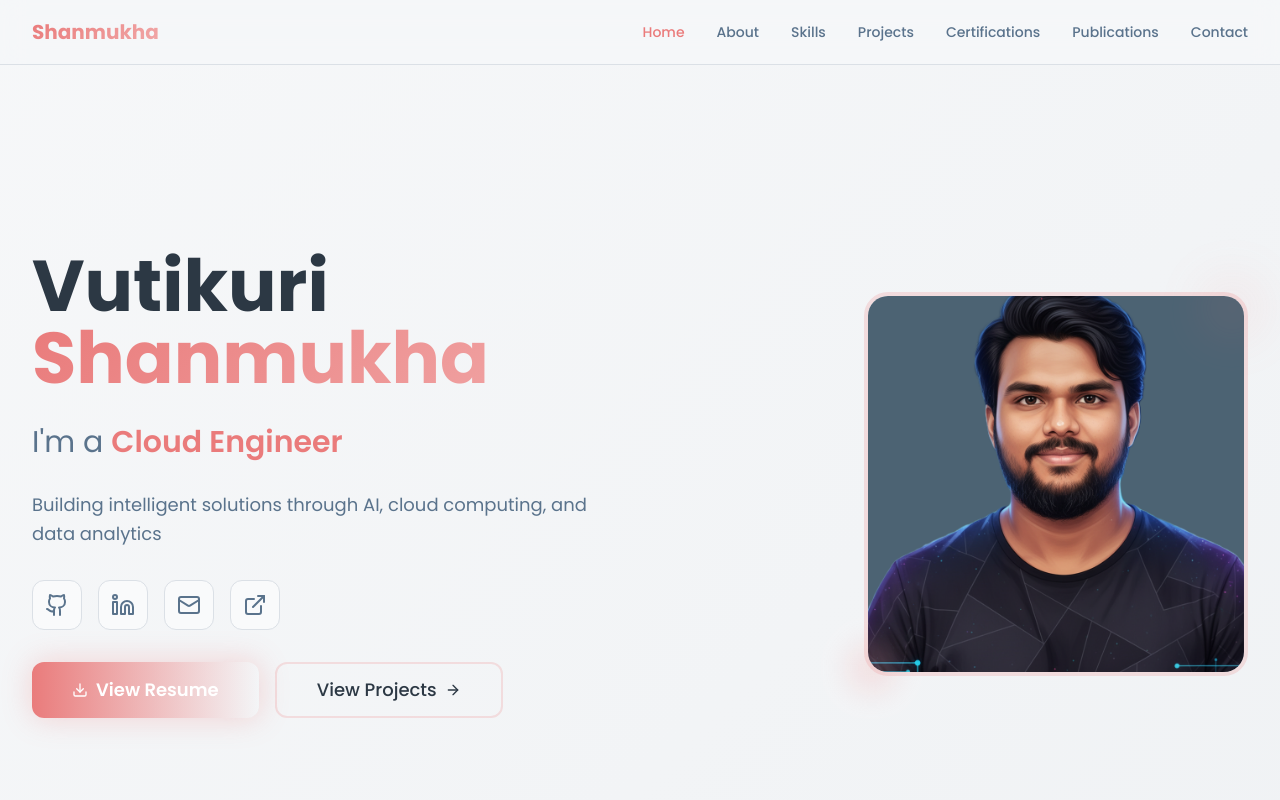
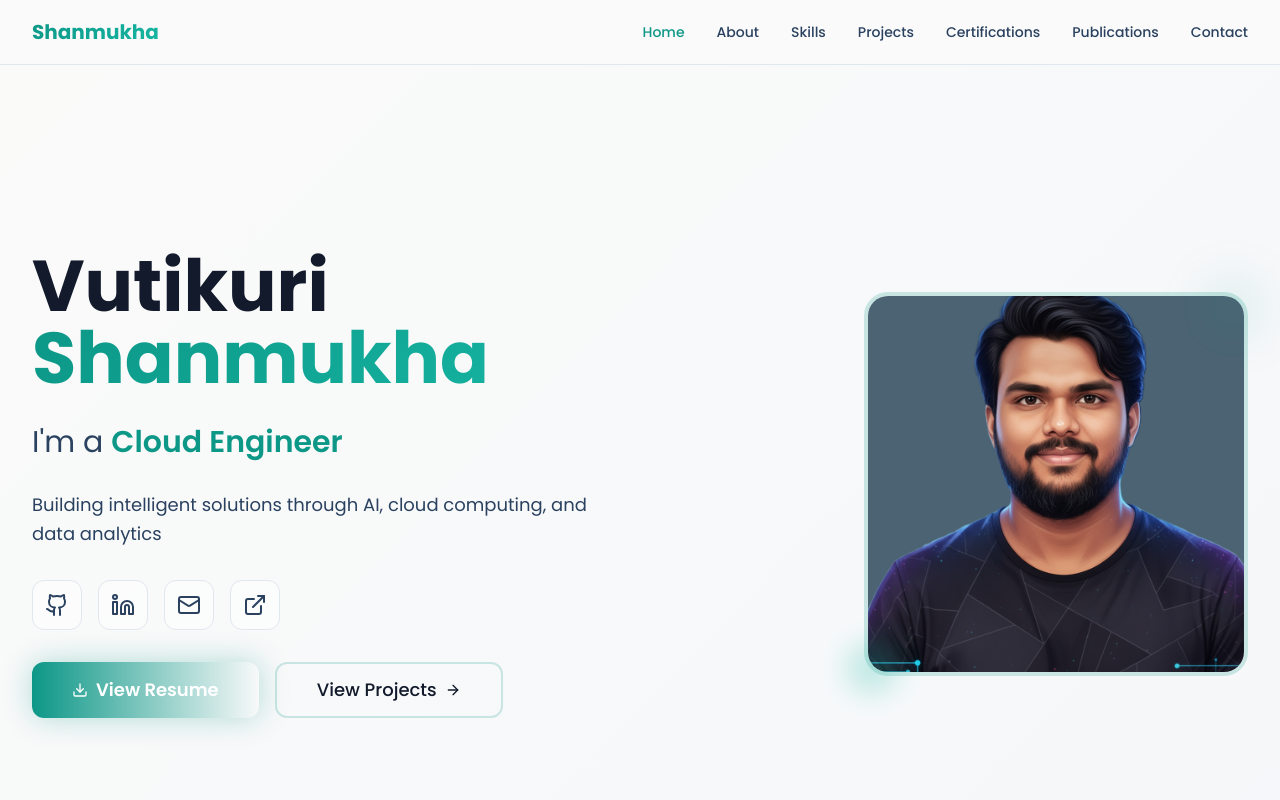
Before and after one commit to vutikurishanmukha9/shanmukh-vutikuri-portfolio, a React (Vite) app: page / in a window 1280 px wide. Shown: the top 800 px of the page. Built offline with nearby package versions, Linux system fonts and the light colour scheme; the HTML template or start-up script is replaced by a standard one.

Commit message:
Apply Teal & Charcoal theme

```diff
--- a/src/index.css
+++ b/src/index.css
@@ -6,58 +6,58 @@
 
 @layer base {
   :root {
-    /* Core Brand Colors - Coral, Navy & White Theme */
-    --background: 212 18% 97%; /* Light gray-white */
-    --foreground: 210 22% 22%; /* Navy dark */
+    /* Core Brand Colors - Teal & Charcoal Theme */
+    --background: 60 6% 98%; /* Soft ivory #FAFAF9 */
+    --foreground: 220 42% 12%; /* Charcoal #111827 */
 
     --card: 0 0% 100%; /* Pure white */
-    --card-foreground: 210 22% 22%;
+    --card-foreground: 220 42% 12%;
 
     --popover: 0 0% 100%;
-    --popover-foreground: 210 22% 22%;
+    --popover-foreground: 220 42% 12%;
 
-    /* Primary - Coral */
-    --primary: 0 72% 70%; /* Coral #FF6B6B */
+    /* Primary - Teal */
+    --primary: 173 85% 32%; /* Teal 600 #0D9488 */
     --primary-foreground: 0 0% 100%;
 
-    /* Secondary - Navy */
-    --secondary: 210 48% 14%; /* Navy #1B263B */
+    /* Secondary - Slate */
+    --secondary: 213 39% 27%; /* Slate 700 #334155 */
     --secondary-foreground: 0 0% 100%;
 
-    /* Muted - Light Gray */
-    --muted: 210 18% 95%;
-    --muted-foreground: 210 22% 45%;
+    /* Muted - Light Slate */
+    --muted: 213 27% 97%; /* #F1F5F9 */
+    --muted-foreground: 213 39% 27%;
 
-    /* Accent - Light Coral */
-    --accent: 0 72% 80%;
-    --accent-foreground: 210 22% 22%;
+    /* Accent - Teal Light */
+    --accent: 173 78% 40%; /* Teal 500 #14B8A6 */
+    --accent-foreground: 0 0% 100%;
 
     --destructive: 0 84.2% 60.2%;
     --destructive-foreground: 210 40% 98%;
 
-    --border: 210 18% 88%;
-    --input: 210 18% 90%;
-    --ring: 0 72% 70%;
+    --border: 214 32% 91%; /* #E2E8F0 */
+    --input: 213 27% 97%;
+    --ring: 173 85% 32%;
 
     --radius: 0.75rem;
 
     /* Custom Design Tokens */
-    --coral-primary: 0 72% 70%;
-    --coral-light: 0 72% 80%;
-    --coral-accent: 0 72% 85%;
-    --navy-primary: 210 48% 14%;
-    --navy-light: 210 48% 25%;
+    --teal-primary: 173 85% 32%;
+    --teal-light: 173 78% 40%;
+    --teal-accent: 173 68% 50%;
+    --slate-primary: 213 39% 27%;
+    --slate-light: 213 32% 35%;
 
     /* Gradients */
-    --gradient-primary: linear-gradient(135deg, hsl(0 72% 70%) 0%, hsl(0 72% 80%) 100%);
-    --gradient-hero: linear-gradient(135deg, hsl(212 18% 97%) 0%, hsl(210 18% 95%) 100%);
-    --gradient-card: linear-gradient(135deg, hsl(0 0% 100%) 0%, hsl(210 18% 98%) 100%);
-    --gradient-navy: linear-gradient(135deg, hsl(210 48% 14%) 0%, hsl(210 48% 25%) 100%);
+    --gradient-primary: linear-gradient(135deg, hsl(173 85% 32%) 0%, hsl(173 78% 40%) 100%);
+    --gradient-hero: linear-gradient(135deg, hsl(60 6% 98%) 0%, hsl(213 27% 97%) 100%);
+    --gradient-card: linear-gradient(135deg, hsl(0 0% 100%) 0%, hsl(213 27% 99%) 100%);
+    --gradient-slate: linear-gradient(135deg, hsl(213 39% 27%) 0%, hsl(213 32% 35%) 100%);
 
     /* Shadows */
-    --shadow-glow: 0 0 30px hsl(0 72% 70% / 0.3);
+    --shadow-glow: 0 0 30px hsl(173 85% 32% / 0.3);
     --shadow-card: 0 10px 30px -5px hsl(0 0% 0% / 0.1);
-    --shadow-elegant: 0 20px 40px -10px hsl(0 72% 70% / 0.2);
+    --shadow-elegant: 0 20px 40px -10px hsl(173 85% 32% / 0.2);
 
     /* Typography */
     --font-primary: 'Poppins', sans-serif;
@@ -89,12 +89,12 @@
     background: var(--gradient-hero);
   }
 
-  .coral-gradient {
+  .teal-gradient {
     background: var(--gradient-primary);
   }
 
-  .navy-gradient {
-    background: var(--gradient-navy);
+  .slate-gradient {
+    background: var(--gradient-slate);
   }
 
   .card-gradient {
--- a/tailwind.config.ts
+++ b/tailwind.config.ts
@@ -50,14 +50,14 @@ export default {
           DEFAULT: "hsl(var(--card))",
           foreground: "hsl(var(--card-foreground))",
         },
-        coral: {
-          primary: "hsl(var(--coral-primary))",
-          light: "hsl(var(--coral-light))",
-          accent: "hsl(var(--coral-accent))",
+        teal: {
+          primary: "hsl(var(--teal-primary))",
+          light: "hsl(var(--teal-light))",
+          accent: "hsl(var(--teal-accent))",
         },
-        navy: {
-          primary: "hsl(var(--navy-primary))",
-          light: "hsl(var(--navy-light))",
+        slate: {
+          primary: "hsl(var(--slate-primary))",
+          light: "hsl(var(--slate-light))",
         },
       },
       borderRadius: {
```
